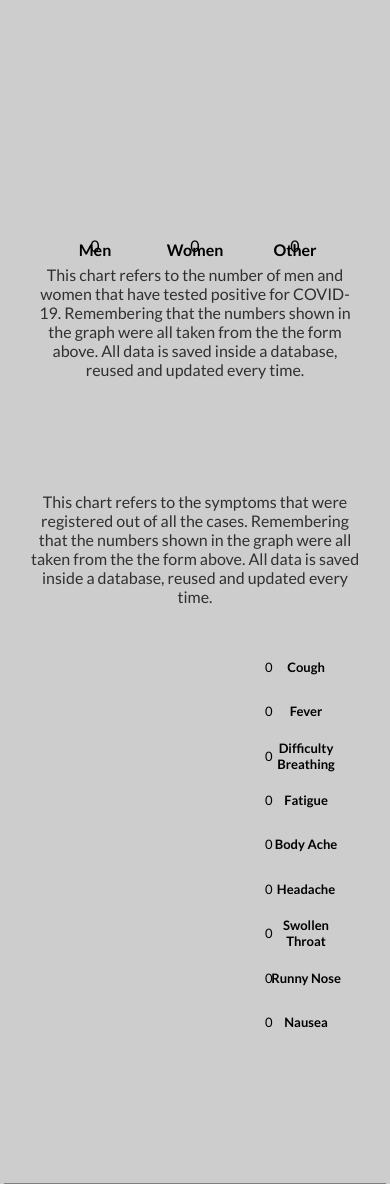
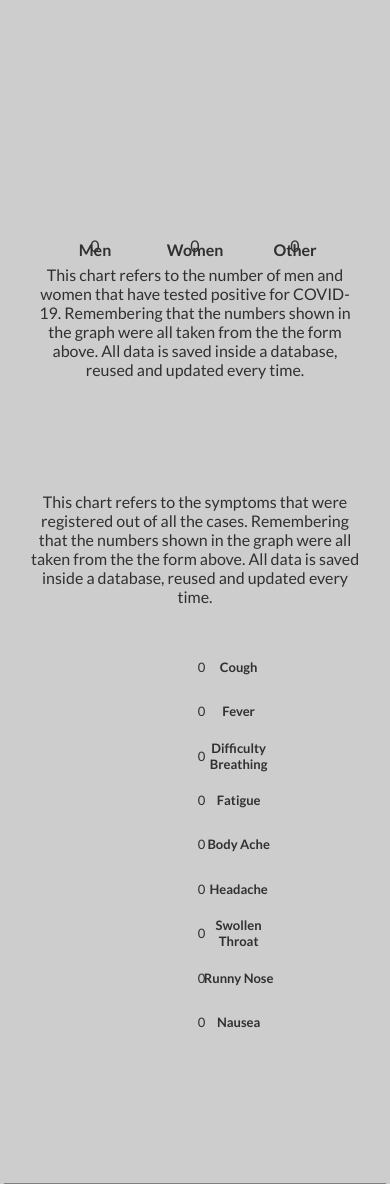
Before and after one commit to lpegs/colyser, a Flask app: page /newcase in a window 390 px wide; the page is wider, and only the part inside the window is pictured. Shown: the part 787-1971 px from the top of that part. Run offline with Flask 2, Linux system fonts and the light colour scheme; tables that the repository leaves empty or names only in its code hold one stand-in row (values such as "Sample post").

Commit message:
some final details
and imgs

```diff
--- a/app/static/css/style.css
+++ b/app/static/css/style.css
@@ -204,6 +204,7 @@ section.main{
 
 .graph01_data{
     width: 50%;
+    color: #303030;
 }
 
 .textgraph01{
@@ -215,6 +216,7 @@ section.main{
     height: 200px;
     max-width: 300px;
     margin: 0 auto;
+    color: #303030;
 }
 
 #chart02 {
@@ -222,6 +224,7 @@ section.main{
     max-width: 300px;
     margin: 0 auto;
     font-size: 13px;
+    color: #303030;
 }
 
 .graph02{
@@ -241,7 +244,7 @@ section.main{
 
 .graph02_data{
     width: 50%;
-    margin-top: 10%;
+    color: #303030;
 }
 
 .footer{
@@ -412,7 +415,9 @@ section.main{
     }
 
     .graph02_data{
-        width: 100%;
+        width: 50%;
+        margin-top: 10%;
+        color: #303030;
     }
 
     .textgraph02{
```
Also changed, not shown: app/static/images/finalimages/graphsphone.png (added), app/static/images/finalimages/highres.png (added), app/static/images/finalimages/highresfooter.png (added), app/static/images/finalimages/highresgraph01.png (added), app/static/images/finalimages/highresgraph02.png (added), app/static/images/finalimages/highresmodal.png (added), app/static/images/finalimages/phonefooter.png (added), app/static/images/finalimages/phonemodal.png (added), app/static/images/finalimages/phoneres.png (added).
